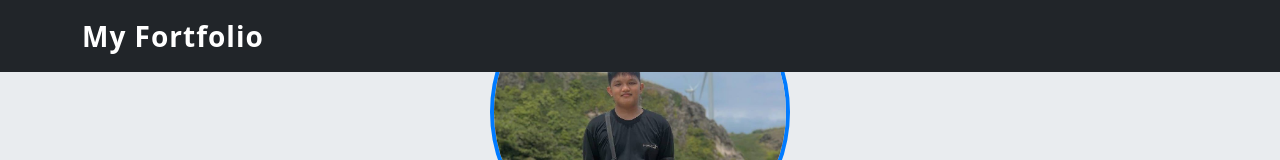
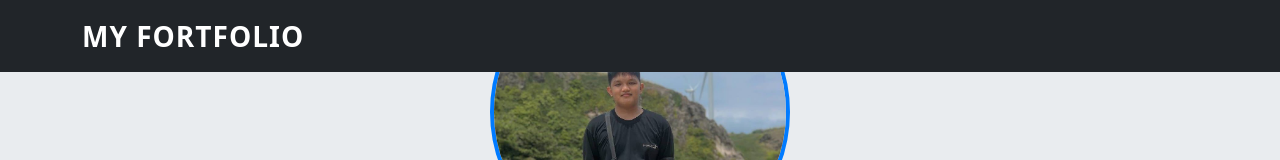
Before and after one commit to kjvits/adetv2, a React (Vite) app: page / in a window 1280 px wide. Shown: the top 160 px of the page. Built offline with nearby package versions, Linux system fonts and the light colour scheme.

Commit message:
update navbar

```diff
--- a/src/Pages/Navbar.jsx
+++ b/src/Pages/Navbar.jsx
@@ -15,7 +15,7 @@ function NavbarComponent() {
       <Container>
         {/* Navbar Brand (Logo or Website name) */}
         <Navbar.Brand as={Link} to="/" className={isOpen ? 'home-link-hidden' : ''}>
-          My Fortfolio
+          MY FORTFOLIO
         </Navbar.Brand>
 
         {/* Navbar Toggler for mobile screens */}
```
